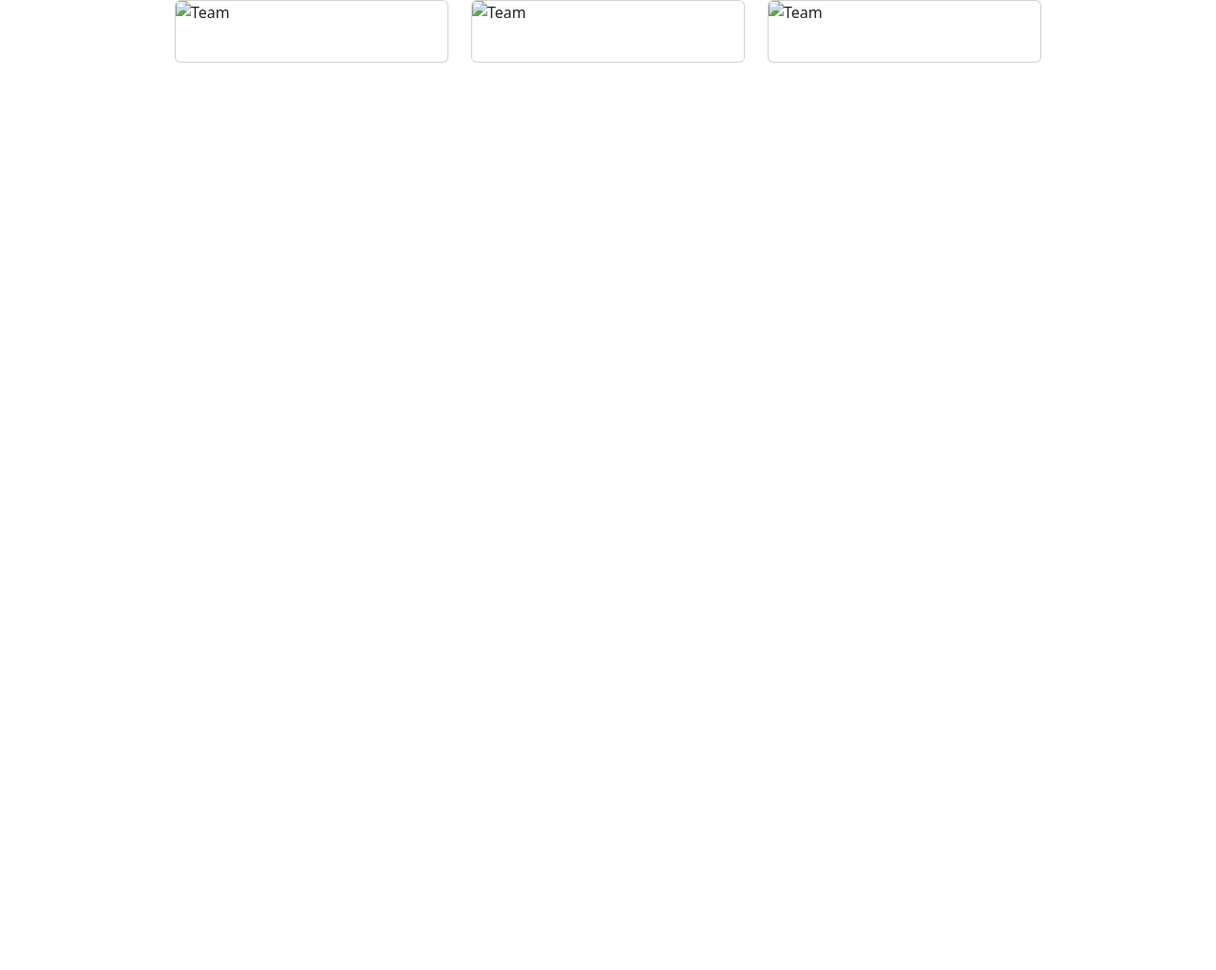
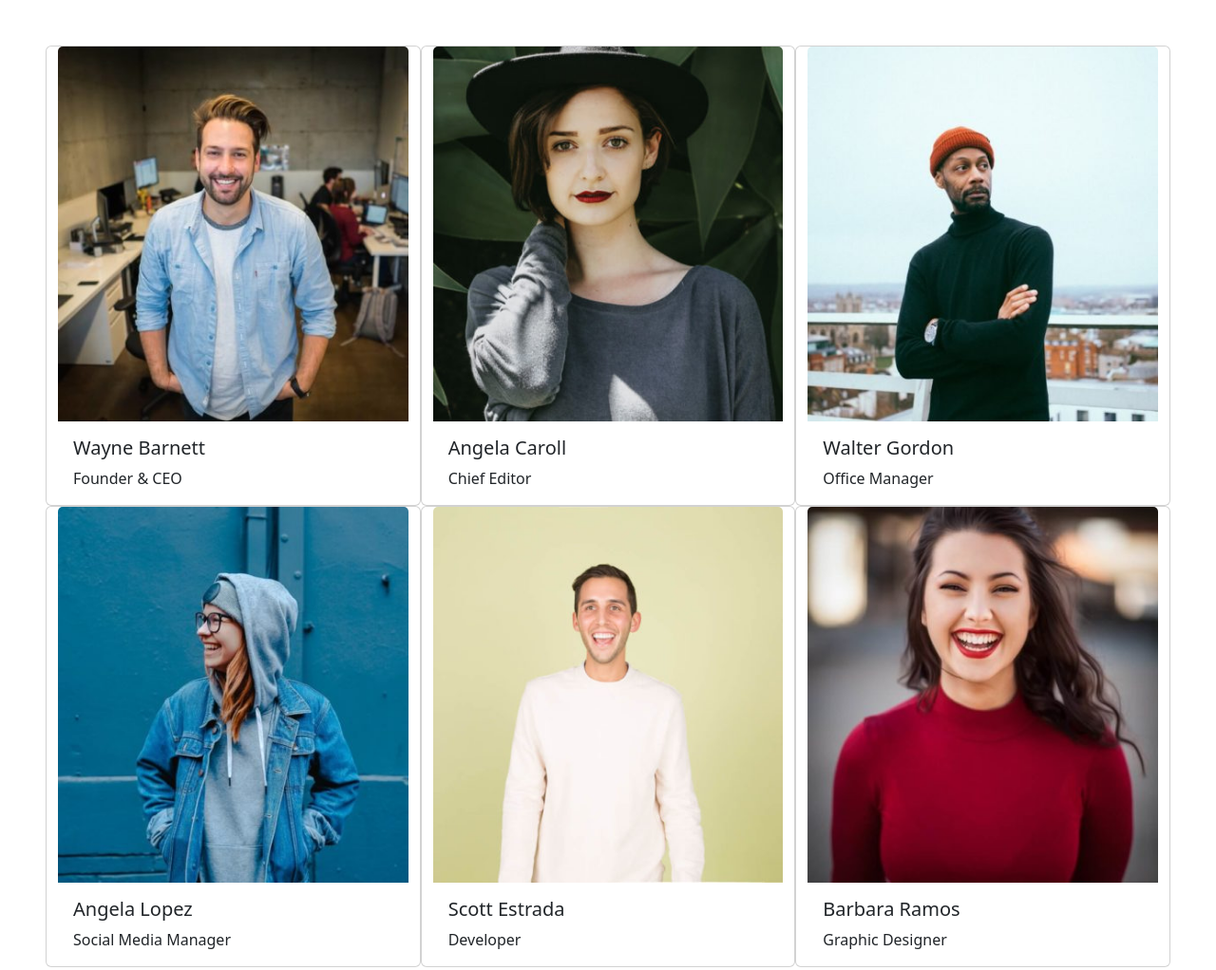
Before and after one commit to razcc/js-our-team, a plain HTML site: page index.html in a window 1280 px wide. Shown: the whole page at 95% size. Before the commit the page ends 800 px from the top, so only its background shows below. Drawn offline with nearby package versions, Linux system fonts and the light colour scheme.

Commit message:
Stampa a schermo di 6 card

```diff
--- a/index.html
+++ b/index.html
@@ -22,51 +22,10 @@
 
 <body>
 
-    <div class="container-fluid d-flex justify-content-center">
-        <div class="row">
+    <div class="container-fluid d-flex justify-content-center  flex-wrap">
+        <div class="row p-5" id="containerCard">
 
-            <!-- ^card 1 -->
-            <div class="col">
-                <div id="card0" class="card" style="width: 18rem;">
-                    <img src="..." class="card-img-top" alt="Team">
-                    <div class="card-body">
-                        <h5 class="card-title"></h5>
-                        <p class="card-text">
-
-                        </p>
-
-                    </div>
-                </div>
-            </div>
-
-            <!-- ^card 2 -->
-            <div class="col">
-                <div id="card1" class="card" style="width: 18rem;">
-                    <img src="..." class="card-img-top" alt="Team">
-                    <div class="card-body">
-                        <h5 class="card-title"></h5>
-                        <p class="card-text">
-
-                        </p>
-
-                    </div>
-                </div>
-            </div>
-
-            <!-- ^card 3 -->
-            <div class="col">
-                <div id="card2" class="card" style="width: 18rem;">
-                    <img src="..." class="card-img-top" alt="Team">
-                    <div class="card-body">
-                        <h5 class="card-title"></h5>
-                        <p class="card-text">
-
-                        </p>
-
-                    </div>
-                </div>
-            </div>
-        </div>
+    </div>
     </div>
 
     <!-- Script Bootstrap -->
--- a/main.js
+++ b/main.js
@@ -31,16 +31,31 @@ const team = [
     },
 ];
 
-  for(let i= 0; i < team.length; i++){
-    let nameTeam = team[i].name;
-    console.log(`Team composto da: ${nameTeam}`);
 
-    let professioneTeam = team[i].role;
-    console.log(`${nameTeam} ha il ruolo di ${professioneTeam}`);
+let percorso = 'img/';
 
-    let photoTeam = team[i].image;
-    console.log(`Photo: ${photoTeam}`);
 
-    console.log(".......")
+for (let i = 0; i < team.length; i++) {
+
+    let cardCorrente = team[i];
+    console.log(cardCorrente.name);
+
+    console.log(cardCorrente.role);
+
+    console.log(cardCorrente.image);
+
+    console.log("......");
+
+
+    let print = document.getElementById("containerCard").innerHTML += `
+    <div class="card col-4">
+        <img src=${percorso + cardCorrente.image} class="card-img-top" alt="Team">
+
+        <div class="card-body">
+            <h5 class="card-title">${cardCorrente.name}</h5>
+            <p class="card-text">${cardCorrente.role}</p>
+
+        </div>
+    </div>`;
 
 }
```
Lines whose indentation alone changed are shown as unchanged.
